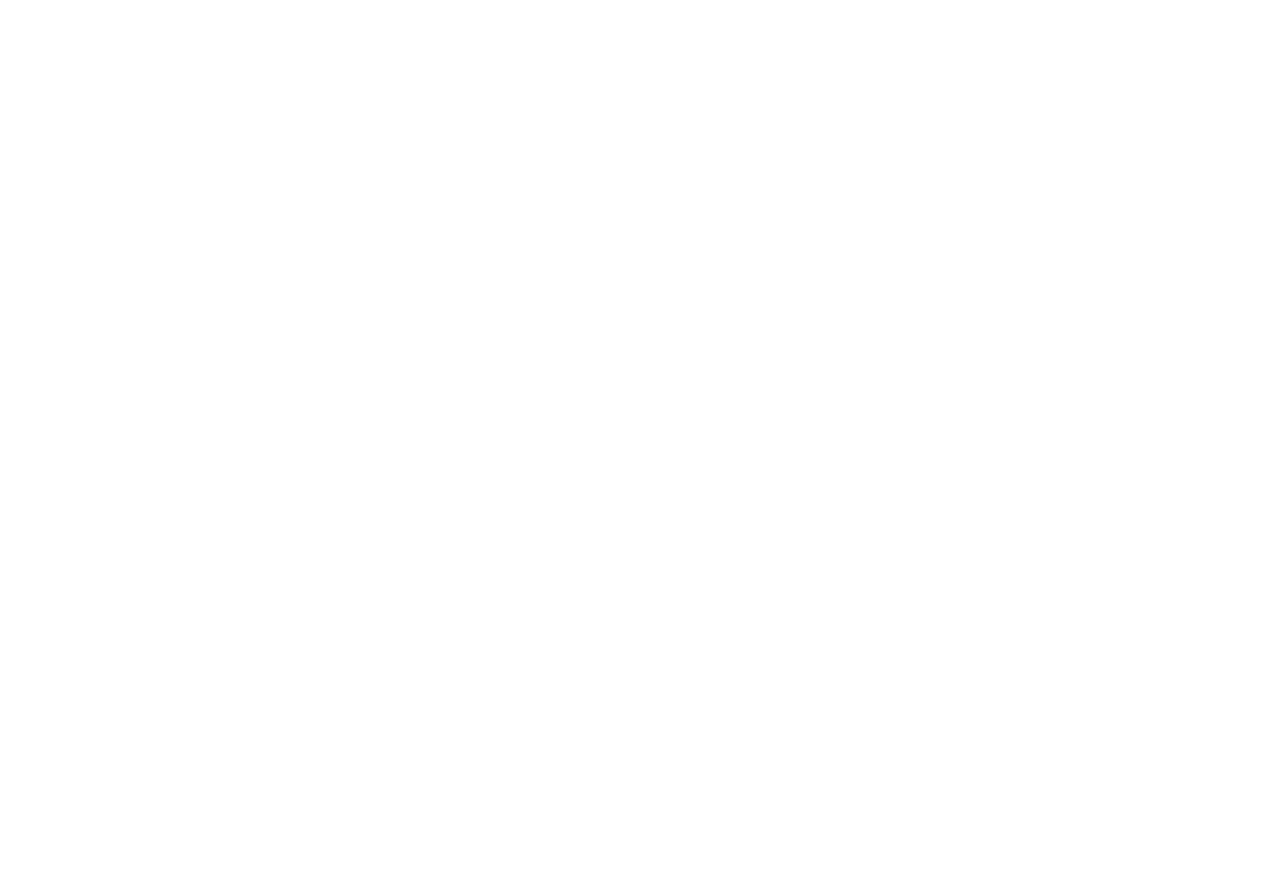
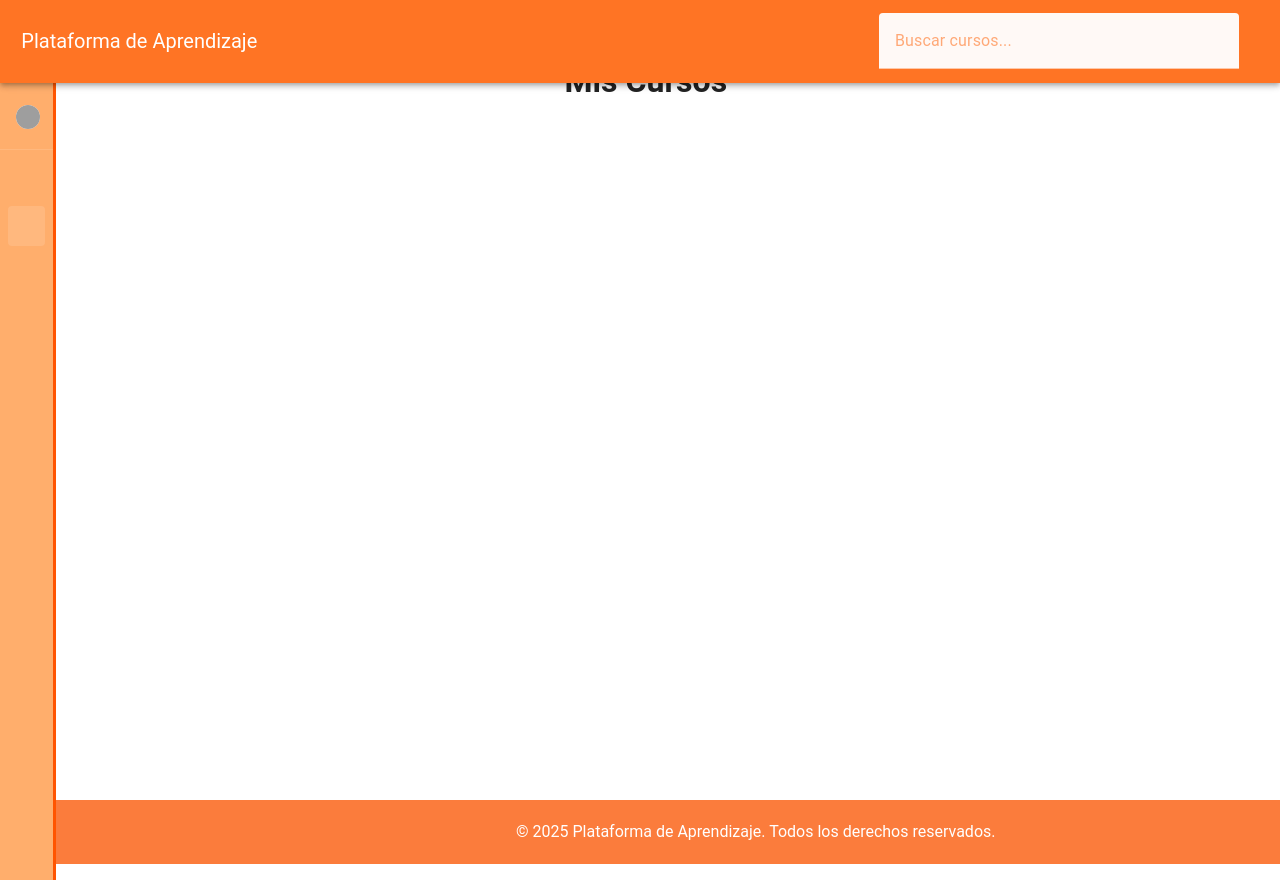
Before and after one commit to fran253/FRONT-v2, a Vue app: page /mis-cursos in a window 1280 px wide. Before the commit this address had no page. Before the commit the page ends 800 px from the top, so only its background shows below. Built offline with nearby package versions, Linux system fonts and the light colour scheme; grey boxes are pictures that could not be loaded; the HTML template or start-up script is replaced by a standard one.

Commit message:
Boton añadir curso a mis cursos y creación de dicha página

```diff
--- a/src/components/CardCurso.vue
+++ b/src/components/CardCurso.vue
@@ -13,12 +13,20 @@
 });
 
 const show = ref(false);
+const misCursos = ref(JSON.parse(localStorage.getItem('misCursos') || '[]'));
 
 const seleccionarCurso = () => {
   if (curso.id) {
     router.push(`/asignaturas/${curso.id}`);
   } else {
     console.error("⚠️ Error: El curso no tiene un ID asignado", curso);
+  }
+};
+
+const agregarAMisCursos = () => {
+  if (!misCursos.value.some(c => c.id === curso.id)) {
+    misCursos.value.push(curso);
+    localStorage.setItem('misCursos', JSON.stringify(misCursos.value));
   }
 };
 </script>
@@ -36,11 +44,8 @@
     </v-card-subtitle>
 
     <v-card-actions>
-      <v-btn color="orange-lighten-2" text>Ver más</v-btn>
+      <v-btn icon="mdi-plus" variant="flat" color="orange" class="text-white" @click.stop="agregarAMisCursos">+</v-btn>
 
-      <v-spacer></v-spacer>
-
-      <v-btn :icon="show ? 'mdi-chevron-up' : 'mdi-chevron-down'" @click.stop="show = !show"></v-btn>
     </v-card-actions>
 
     <v-expand-transition>
@@ -51,3 +56,10 @@
     </v-expand-transition>
   </v-card>
 </template>
+
+<style scoped>
+.text-white {
+  color: white;
+  font-size: 150%;
+}
+</style>
--- a/src/router/index.ts
+++ b/src/router/index.ts
@@ -4,13 +4,15 @@
 import TemariosPage from "@/views/TemariosPage.vue";
 import CursosPage from "@/views/CursosPage.vue";
 import PerfilPage from "@/views/PerfilPage.vue";
+import MisCursosPage from "@/views/MisCursosPage.vue";
 
 const routes = [
   { path: "/", component: HomeView },
   { path: "/asignaturas/:idCurso", component: AsignaturasPage, props: true },
   { path: "/temarios/:idAsignatura", component: TemariosPage, props: true },
   { path: "/cursos", component: CursosPage },
-  { path: "/perfil", component: PerfilPage }
+  { path: "/perfil", component: PerfilPage },
+  { path: "/mis-cursos", component: MisCursosPage }
 ];
 
 const router = createRouter({
--- /dev/null
+++ b/src/views/MisCursosPage.vue
@@ -0,0 +1,71 @@
+<script setup lang="ts">
+import { ref, onMounted } from "vue";
+import Header from "@/components/Header.vue";
+import Footer from "@/components/Footer.vue";
+import Sidebar from "@/components/Sidebar.vue";
+import CardCurso from "@/components/CardCurso.vue";
+
+const drawer = ref(false);
+const misCursos = ref([]);
+
+const fetchMisCursos = () => {
+    const storedCursos = localStorage.getItem("misCursos");
+    if (storedCursos) {
+        misCursos.value = JSON.parse(storedCursos);
+    }
+};
+
+onMounted(fetchMisCursos);
+</script>
+
+<template>
+    <v-app>
+        <Header @toggle-sidebar="drawer = !drawer" />
+        <v-container class="main-container">
+            <Sidebar v-model="drawer" />
+            <div class="content">
+                <v-container class="cursos-container">
+                    <h1 class="text-center mb-4">Mis Cursos</h1>
+                    <v-row align="start" justify="start">
+                        <v-col v-for="curso in misCursos" :key="curso.id" cols="12" sm="6" md="4" lg="3">
+                            <CardCurso
+                                :id="curso.id"
+                                :titulo="curso.titulo"
+                                :subtitulo="curso.subtitulo"
+                                :descripcion="curso.descripcion"
+                                :imagen="curso.imagen"
+                            />
+                        </v-col>
+                    </v-row>
+                </v-container>
+            </div>
+        </v-container>
+        <Footer />
+    </v-app>
+</template>
+
+<style lang="scss" scoped>
+.main-container {
+    display: flex;
+    gap: 20px;
+    min-height: 100vh;
+    padding-top: 64px;
+}
+
+.content {
+  margin-top: -4%;
+  flex: 1;
+  padding: 20px;
+  margin-left: 1%;
+}
+
+.cursos-container {
+    padding: 20px;
+}
+
+@media (max-width: 768px) {
+    .content {
+        margin-left: 0;
+    }
+}
+</style>
```
